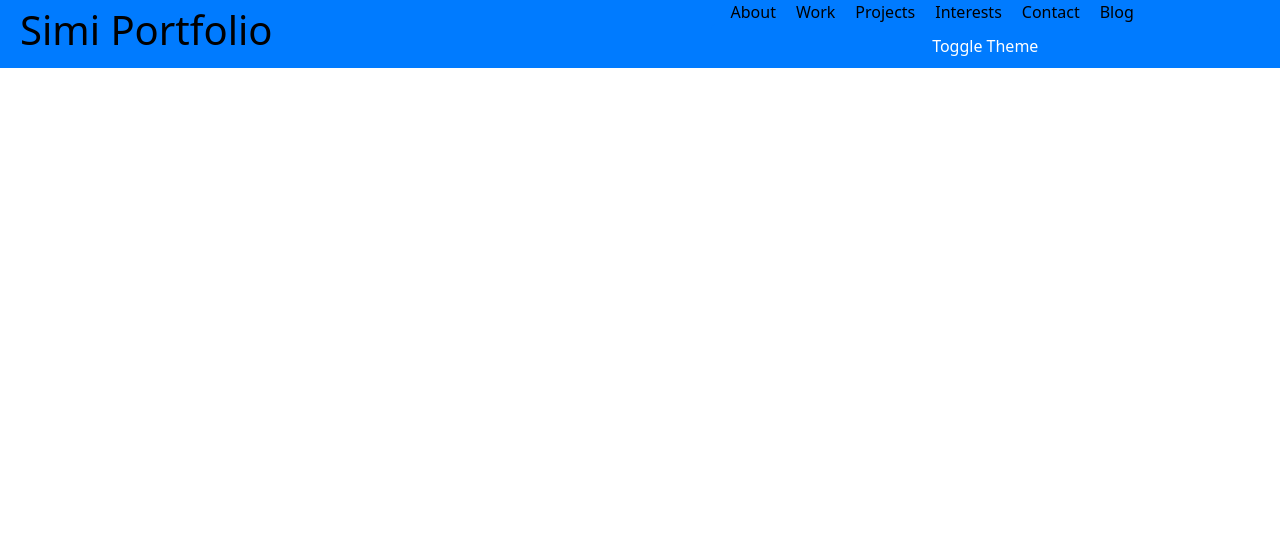
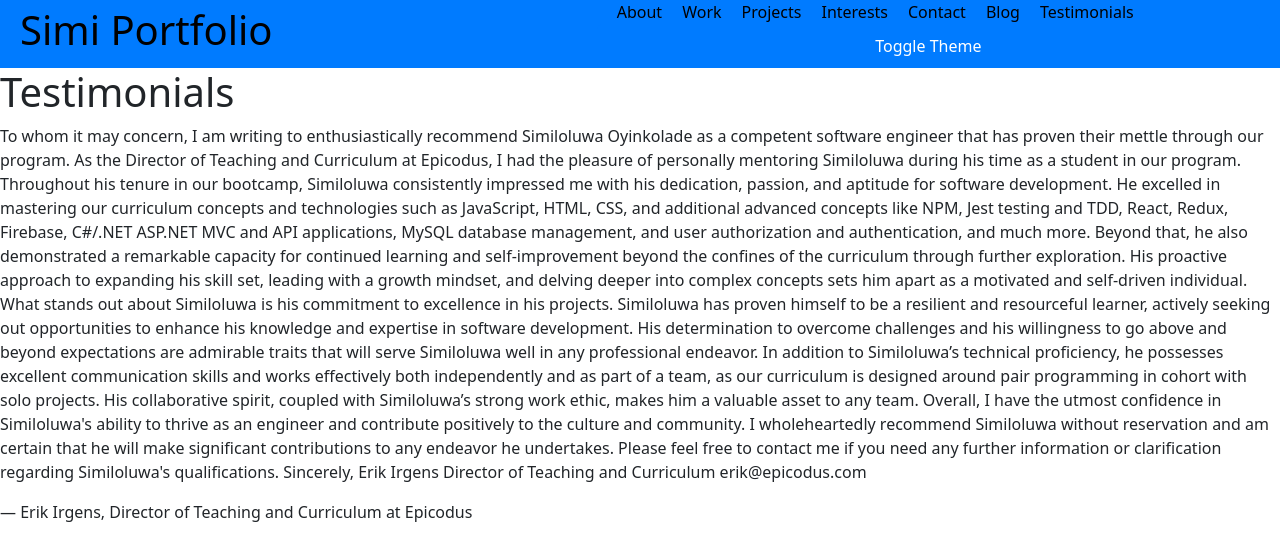
Before and after one commit to simioyin222/React-Js-Portfolio, a React (Create React App) app: page /testimonials in a window 1280 px wide. Shown: the top 560 px of the page. Built offline with nearby package versions, Linux system fonts and the light colour scheme.

Commit message:
added testimonals and first testimonal

```diff
--- a/src/App.js
+++ b/src/App.js
@@ -6,6 +6,7 @@ import About from './components/About/About';
 import Work from './components/Work';
 import Projects from './components/Projects';
 import Interests from './components/Interests';
+import Testimonials from './components/Testimonials/Testimonials';
 import Blog from './components/Blog/Blog';
 import ContactForm from './components/ContactForm';
 import 'bootstrap/dist/css/bootstrap.min.css';
@@ -23,6 +24,7 @@ function App() {
       <Navbar toggleTheme={toggleTheme} />
       <Routes>
         <Route path="/blog" element={<Blog />} />
+        <Route path="/testimonials" element={<Testimonials />} />
         <Route path="/" element={<Navigate replace to="/about" />} />
         <Route path="/about" element={<About />} />
         <Route path="/work" element={<Work />} />
--- a/src/components/Navbar/Navbar.js
+++ b/src/components/Navbar/Navbar.js
@@ -16,6 +16,7 @@ const Navbar = () => {
         <Link to="/interests">Interests</Link>
         <Link to="/contact">Contact</Link>
         <Link to="/blog">Blog</Link>
+        <Link to="/testimonials">Testimonials</Link>
         <button onClick={toggleTheme}>Toggle Theme</button>
       </div>
     </nav>
--- /dev/null
+++ b/src/components/Testimonials/Testimonials.js
@@ -0,0 +1,44 @@
+import React, { useState, useEffect } from 'react';
+
+function Testimonials() {
+  const testimonials = [
+    {
+      id: 1,
+      text: `To whom it may concern,
+
+I am writing to enthusiastically recommend Similoluwa Oyinkolade as a competent software engineer that has proven their mettle through our program. As the Director of Teaching and Curriculum at Epicodus, I had the pleasure of personally mentoring Similoluwa during his time as a student in our program.
+
+Throughout his tenure in our bootcamp, Similoluwa consistently impressed me with his dedication, passion, and aptitude for software development. He excelled in mastering our curriculum concepts and technologies such as JavaScript, HTML, CSS, and additional advanced concepts like NPM, Jest testing and TDD, React, Redux, Firebase, C#/.NET ASP.NET MVC and API applications, MySQL database management, and user authorization and authentication, and much more. Beyond that, he also demonstrated a remarkable capacity for continued learning and self-improvement beyond the confines of the curriculum through further exploration. His proactive approach to expanding his skill set, leading with a growth mindset, and delving deeper into complex concepts sets him apart as a motivated and self-driven individual.
+
+What stands out about Similoluwa is his commitment to excellence in his projects. Similoluwa has proven himself to be a resilient and resourceful learner, actively seeking out opportunities to enhance his knowledge and expertise in software development. His determination to overcome challenges and his willingness to go above and beyond expectations are admirable traits that will serve Similoluwa well in any professional endeavor.
+
+In addition to Similoluwa’s technical proficiency, he possesses excellent communication skills and works effectively both independently and as part of a team, as our curriculum is designed around pair programming in cohort with solo projects. His collaborative spirit, coupled with Similoluwa’s strong work ethic, makes him a valuable asset to any team.
+
+Overall, I have the utmost confidence in Similoluwa's ability to thrive as an engineer and contribute positively to the culture and community. I wholeheartedly recommend Similoluwa without reservation and am certain that he will make significant contributions to any endeavor he undertakes.
+
+Please feel free to contact me if you need any further information or clarification regarding Similoluwa's qualifications.
+
+Sincerely,
+Erik Irgens
+Director of Teaching and Curriculum
+erik@epicodus.com`,
+      author: 'Erik Irgens',
+      position: 'Director of Teaching and Curriculum at Epicodus'
+    }
+    // Add more testimonials as needed
+  ];
+
+  return (
+    <div>
+      <h1>Testimonials</h1>
+      {testimonials.map((testimonial) => (
+        <div key={testimonial.id}>
+          <p>{testimonial.text}</p>
+          <p>— {testimonial.author}, {testimonial.position}</p>
+        </div>
+      ))}
+    </div>
+  );
+}
+
+export default Testimonials;
```
